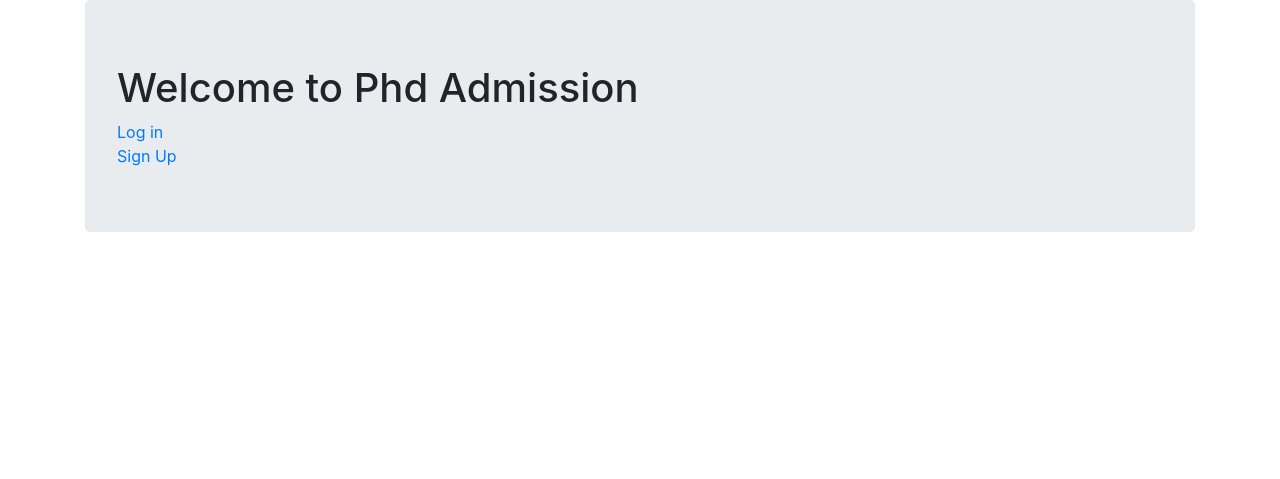
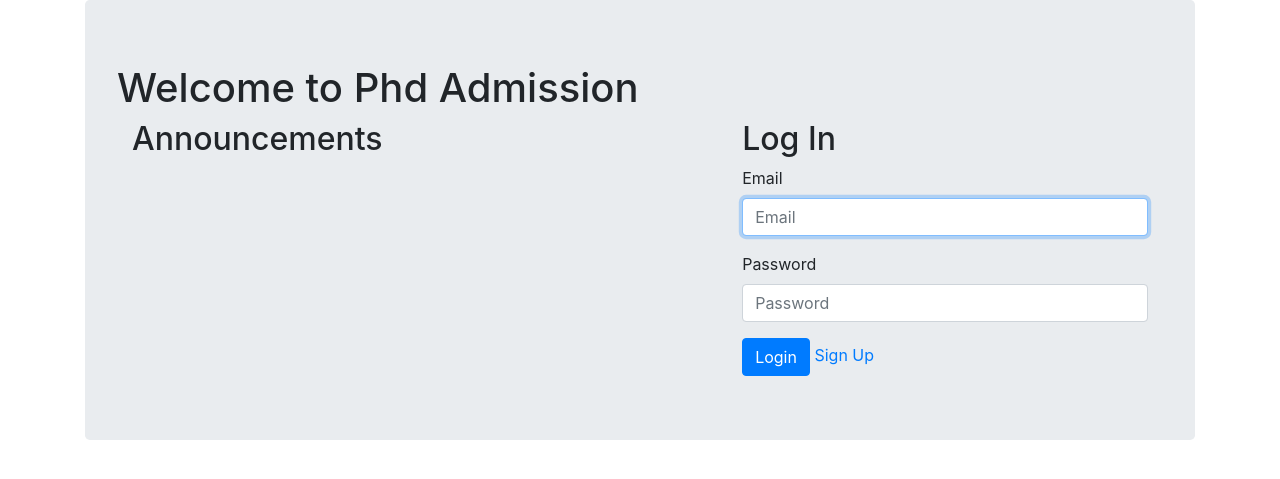
Before and after one commit to sirkp/phdadmission, a Django app: page / in a window 1280 px wide. Shown: the top 479 px of the page. Run offline with Django 3.2, Linux system fonts and the light colour scheme; some libraries are stand-ins or nearby versions.

Commit message:
replaced LoginView with custom loginForm, changed homepage

```diff
--- a/phdadmission/urls.py
+++ b/phdadmission/urls.py
@@ -16,11 +16,11 @@ Including another URLconf
 from django.contrib import admin
 from django.conf.urls import url, include
 from django.urls import path
-from phdadmission import views
+from phdfellows import views
 
 urlpatterns = [
     path('admin/', admin.site.urls),
-    path('',views.HomePage.as_view(),name='home'),
+    path('',views.CustomLoginView.as_view(),name='home'),
     path('accounts/',include('phdfellows.urls',namespace='phdfellows')),
     path('accounts/',include('django.contrib.auth.urls')),
 ]
--- a/phdfellows/forms.py
+++ b/phdfellows/forms.py
@@ -1,9 +1,16 @@
+from django.contrib.auth.forms import AuthenticationForm
 from django import forms
 from bootstrap_datepicker_plus import DatePickerInput
 from django.contrib.auth.forms import UserCreationForm
 from django.contrib.auth.models import User
 from phdfellows.models import PhdFellows,Application
 from django.utils.translation import ugettext_lazy as _
+
+class LoginForm(AuthenticationForm):
+    model = User
+    def __init__(self, *args, **kwargs):
+        super(LoginForm, self).__init__(*args, **kwargs)
+        self.fields['username'].label = "Email"
 
 class SignupForm(UserCreationForm):
     email = forms.EmailField(max_length=200, help_text='Required')
@@ -286,24 +293,3 @@ class ApplicationForm(forms.ModelForm):
             if (no_of_patents_granted == None):
                 raise forms.ValidationError(_("No of patents granted is required"))
             return no_of_patents_granted
-
-# ##################################
-# ##################################
-# class ApplicationSubmitForm(forms.ModelForm):
-#     class Meta():
-#         model = Application
-#         exclude = ('submitted_at','current_status','previous_status','user','application_no','first_name','last_name','email')
-#
-#     def clean(self):
-#         if 'save_as_draft' in self.data:
-#             print('save_as_draft')
-#             for field in self.fields:
-#                 self.fields[field].required = False
-#                 self.fields[field].null = True
-#         elif 'submit_application' in self.data:
-#             print('submit_application')
-#             for field in self.fields:
-#                 if (self.fields[field]):
-#                     raise forms.ValidationError(_("Field is required"))
-# ##########################
-# ##############################
--- a/phdfellows/templates/phdfellows/signup.html
+++ b/phdfellows/templates/phdfellows/signup.html
@@ -6,7 +6,7 @@
   <form method = "POST">
     {% csrf_token %}
     {% bootstrap_form form %}
-    <input type="submit" class="btn btn-default" value="Sign Up">
+    <input type="submit" class="btn btn-primary" value="Sign Up">
   </form>
 </div>
 {% endblock %}
--- a/phdfellows/urls.py
+++ b/phdfellows/urls.py
@@ -11,7 +11,6 @@ urlpatterns = [
     url(r'^signup/$', views.signup, name='signup'),
     url(r'^activate/(?P<uidb64>[0-9A-Za-z_\-]+)/(?P<token>[0-9A-Za-z]{1,13}-[0-9A-Za-z]{1,20})/$',
         views.activate, name='activate'),
-    url(r'login/$',auth_views.LoginView.as_view(),name = 'login'),
     url(r'logout/$',auth_views.LogoutView.as_view(),name = 'logout'),
     url(r'application/$',views.ApplicationCreateView.as_view(),name = 'application'),
     url(r'update/(?P<pk>\d+)/$',views.ApplicationUpdateView.as_view(),name = 'update'),
--- a/phdfellows/views.py
+++ b/phdfellows/views.py
@@ -5,7 +5,7 @@ from django.shortcuts import render, redirect
 from django.contrib.auth import login, authenticate
 from django.contrib.auth.mixins import (LoginRequiredMixin,
                                         PermissionRequiredMixin)
-from phdfellows.forms import SignupForm, ApplicationForm
+from phdfellows.forms import SignupForm, ApplicationForm,LoginForm
 from phdfellows import forms
 from django.contrib.sites.shortcuts import get_current_site
 from django.utils.encoding import force_bytes, force_text
@@ -17,31 +17,28 @@ from django.core.mail import EmailMessage
 from phdfellows.models import PhdFellows,Application
 from django.urls import reverse_lazy
 from django.views import View
+from django.contrib.auth.views import LoginView
 from django.contrib.auth import get_user_model
 from django.views.generic import (View,TemplateView,
                                     ListView,DetailView,CreateView,UpdateView,
                                     DeleteView)
 UserModel = get_user_model()
 
+
+
 class HomePage(LoginRequiredMixin,ListView):
-    login_url = '/login'
+    login_url = 'home'
     model = PhdFellows
     template_name = 'phdfellows/homepage.html'
     context_object_name = 'applications'
 
     def get_queryset(self):
         return Application.objects.filter(email=self.request.user.email)
-    # def get(self, request):
-    #     user = self.request.user
-    #     print(user)
-    #     return render(request, self.template_name)
-    # def get_context_data(self,**kwargs):
-    #     context = super().get_context_data(**kwargs)
-    #     context['injectme'] = 'BASIC INJECTION!'
-    #     # injectme is the key
-    #     return context
 
-
+class CustomLoginView(LoginView):
+    model = LoginView
+    form_class = LoginForm
+    template_name = 'home.html'
 
 def signup(request):
     if request.method == 'POST':
@@ -80,17 +77,8 @@ def activate(request, uidb64, token):
     else:
         return HttpResponse('Activation link is invalid!')
 
-# class ApplicationListView(LoginRequiredMixin, ListView):
-#     login_url = '/login'
-#     model = Application
-#     template_name = 'phdfellows/homepage.html'
-#     context_object_name = 'applications'
-#
-#     def get_queryset(self):
-#         return Application.objects.filter(email=self.request.user.email)
-
 class ApplicationCreateView(LoginRequiredMixin, CreateView):
-    login_url = '/login'
+    login_url = 'home'
     form_class = ApplicationForm
     success_url = reverse_lazy('phdfellows:home')
     template_name = 'phdfellows/application.html'
@@ -105,7 +93,7 @@ class ApplicationCreateView(LoginRequiredMixin, CreateView):
         return super().form_valid(form)
 
 class ApplicationUpdateView(LoginRequiredMixin, UpdateView):
-    login_url = '/login'
+    login_url = 'home'
     model = Application
     form_class = ApplicationForm
     success_url = reverse_lazy('phdfellows:home')
@@ -130,17 +118,3 @@ class ApplicationDetailView(LoginRequiredMixin,DetailView):
     context_object_name = 'application_detail'
     model = Application
     template_name = 'phdfellows/application_detail.html'
-# ###############
-# ###############
-# class SubmitApplication(LoginRequiredMixin,View):
-#     login_url = '/login'
-#     form_class = ApplicationSubmitForm
-#     success_url = reverse_lazy('phdfellows:home')
-#
-#     def form_valid(self, form):
-#         self.object = form.save(commit=False)
-#         self.object.previous_status = self.object.current_status
-#         self.object.current_status = "Submitted"
-#         return super().form_valid(form)
-# #################
-# ##################
--- a/templates/home.html
+++ b/templates/home.html
@@ -6,13 +6,25 @@
     Phd Admission
 {% endblock %}
 
-
 {% block body %}
   <div class="container">
     <div class="jumbotron">
       <h1>Welcome to Phd Admission</h1>
-      <a href="{% url 'phdfellows:login' %}">Log in</a><br>
-      <a href="{% url 'phdfellows:signup' %}">Sign Up</a>
+        <div class="container">
+          <div class="row">
+            <div class="col-md-7" ><h2>Announcements</h2></div>
+            <div class="col-md-5">
+              <h2>Log In</h2>
+              <form method = "POST">
+                {% csrf_token %}
+
+                {% bootstrap_form form %}
+                <input type="submit" class="btn btn-primary" value="Login">
+                <a href="{% url 'phdfellows:signup' %}">Sign Up</a>
+              </form>
+            </div>
+        </div>
+      </div>
     </div>
   </div>
 {% endblock %}
```
Also changed, not shown: phdfellows/templates/registration/login.html (deleted, +0 -17 lines), db.sqlite3.
